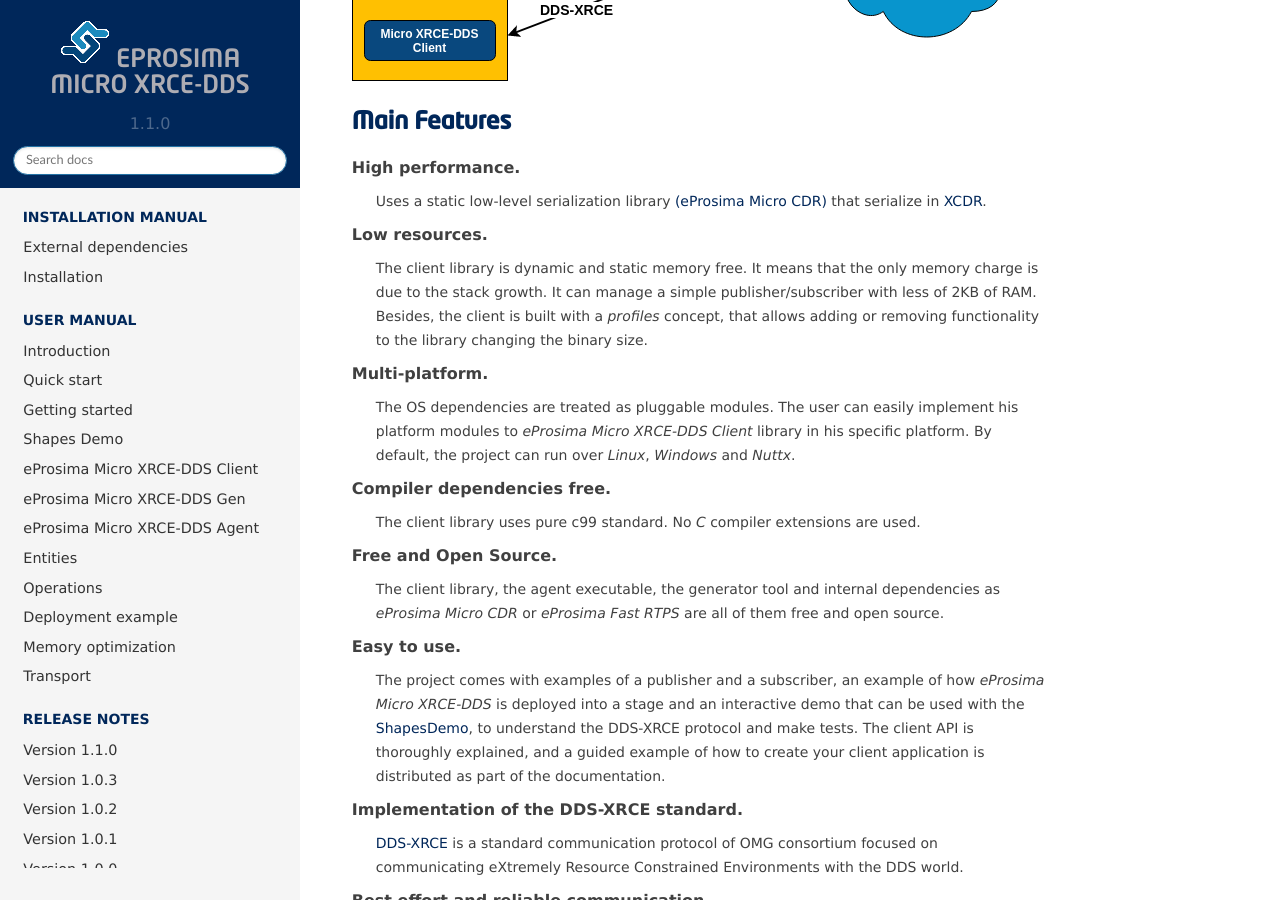
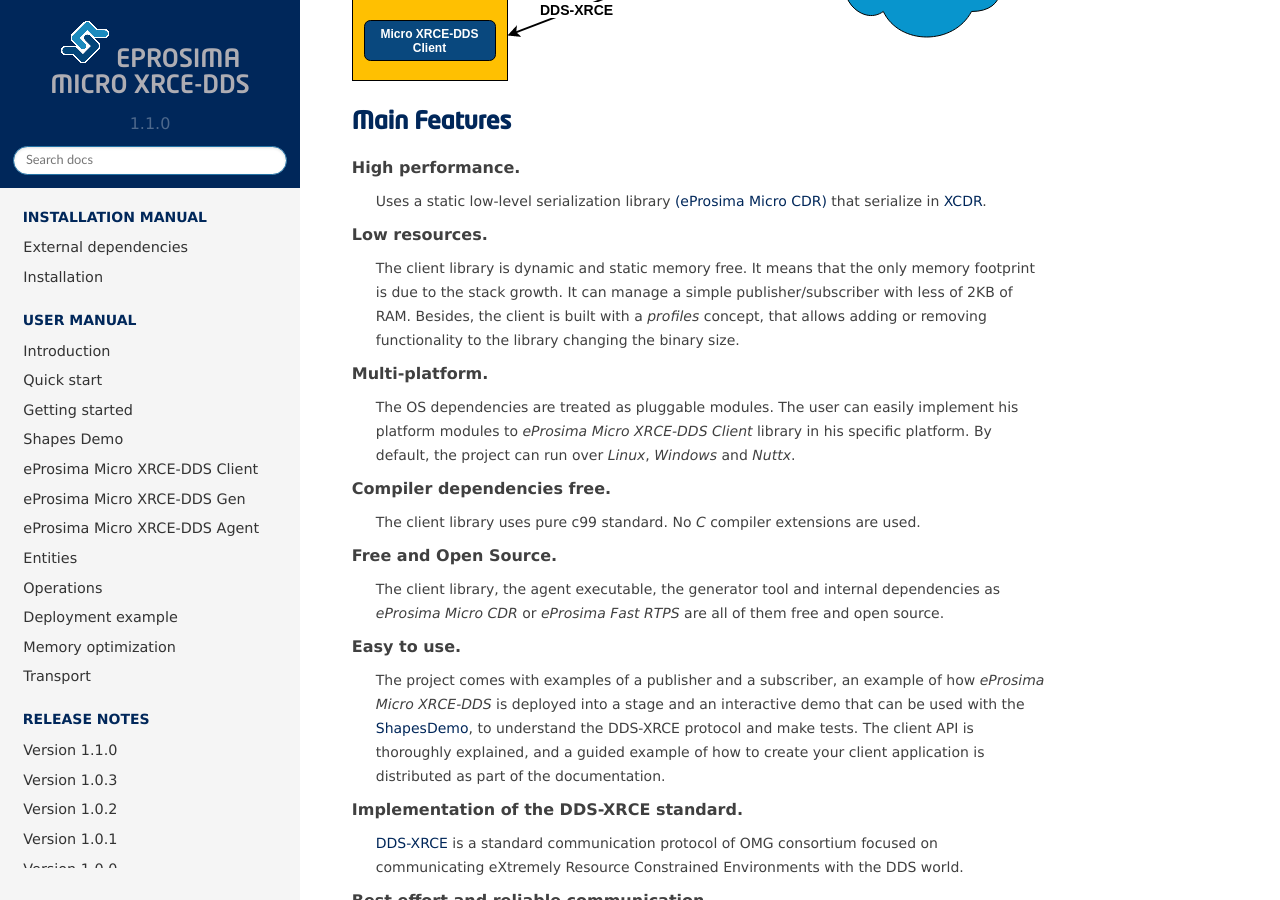
Before and after one commit to eProsima/Micro-XRCE-DDS-docs, a Sphinx documentation site: the page built from docs/index.rst, in a window 1280 px wide and 900 px high, scrolled down 649 px. Built offline with Sphinx 7.4.7 and the Read the Docs theme 2.0.0, drawn with Linux system fonts in a browser that asks for light colours.

Commit message:
Apply suggestions from code review
Co-Authored-By: Borja Outerelo <borjaouterelo@gmail.com>

```diff
--- a/docs/index.rst
+++ b/docs/index.rst
@@ -25,7 +25,7 @@
 
 Low resources.
     The client library is dynamic and static memory free.
-    It means that the only memory charge is due to the stack growth.
+    It means that the only memory footprint is due to the stack growth.
     It can manage a simple publisher/subscriber with less of 2KB of RAM.
     Besides, the client is built with a *profiles* concept, that allows adding or removing functionality to the library changing the binary size.
 
--- a/docs/optimization.rst
+++ b/docs/optimization.rst
@@ -15,7 +15,7 @@
 Runtime size
 ------------
 The *Client* is dynamic memory free and static memory free.
-It implies that all memory charge depends only on how the stack grows during the execution.
+It implies that all memory footprint depends only on how the stack grows during the execution.
 Some values can be modified to control the stack and impact to a large degree:
 
 Stream buffers
```
Also changed, not shown: docs/client.rst (+5 -5 lines).
